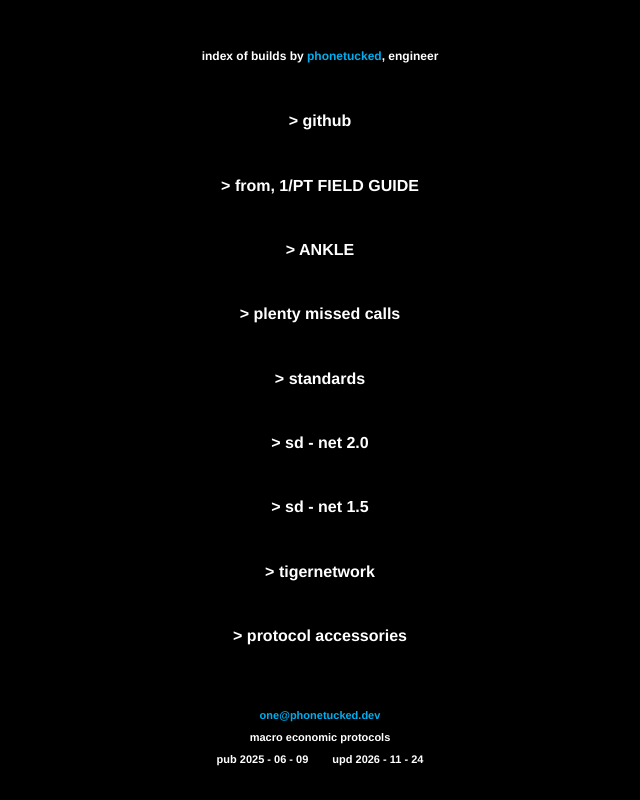
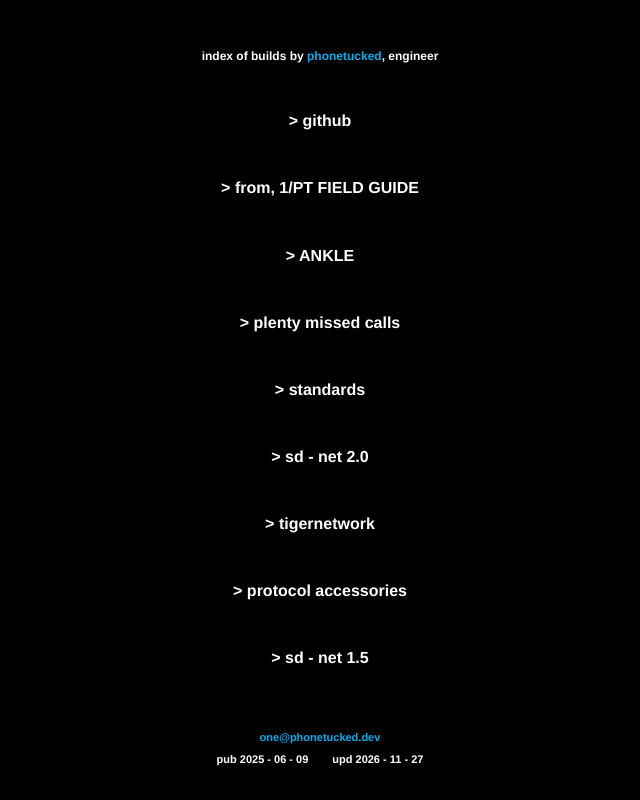
Before and after one commit to performance-tuned/phonetucked.dev, a Next.js app: page / in a window 1280 px wide. Shown: the whole page, without its empty margins (320-960 px from the left). Built offline with nearby package versions, Linux system fonts and the light colour scheme.

Commit message:
favicon, title, footer, list order

```diff
--- a/src/app/layout.tsx
+++ b/src/app/layout.tsx
@@ -2,7 +2,7 @@ import type { Metadata } from "next";
 import "./globals.css";
 
 export const metadata: Metadata = {
-  title: "macro economic protocols",
+  title: "Performance - Tuned",
   description: "an index of builds and galleries by phonetucked.",
 };
 
--- a/src/app/page.tsx
+++ b/src/app/page.tsx
@@ -13,10 +13,9 @@ export default function Home() {
       <Kinds pages={[...Object.keys(builds), ...Object.keys(galleries)]} />
       <footer className={styles.footer}>
         <a href="mailto:one@phonetucked.dev">one@phonetucked.dev</a>
-        <span>macro economic protocols</span>
         <span className={styles.dates}>
           <span>pub 2025 - 06 - 09</span>
-          <span>upd 2026 - 11 - 24</span>
+          <span>upd 2026 - 11 - 27</span>
         </span>
       </footer>
     </main>
--- a/src/content/projects.ts
+++ b/src/content/projects.ts
@@ -42,15 +42,6 @@ export const projects: Project[] = [
     date: "2026-08-02",
   },
   {
-    slug: "sd-net-1-5",
-    name: "sd - net 1.5",
-    date: "2026-07-20",
-    external: {
-      url: "https://www.are.na/standard-znnmqwgrka8/sd-net-1-5",
-      via: "are.na",
-    },
-  },
-  {
     slug: "tigernetwork",
     name: "tigernetwork",
     date: "2026-07-10",
@@ -60,4 +51,13 @@ export const projects: Project[] = [
     name: "protocol accessories",
     date: "2026-06-19",
   },
+  {
+    slug: "sd-net-1-5",
+    name: "sd - net 1.5",
+    date: "2026-07-20",
+    external: {
+      url: "https://www.are.na/standard-znnmqwgrka8/sd-net-1-5",
+      via: "are.na",
+    },
+  },
 ];
```
Also changed, not shown: src/app/apple-icon.png, src/app/icon.png.
